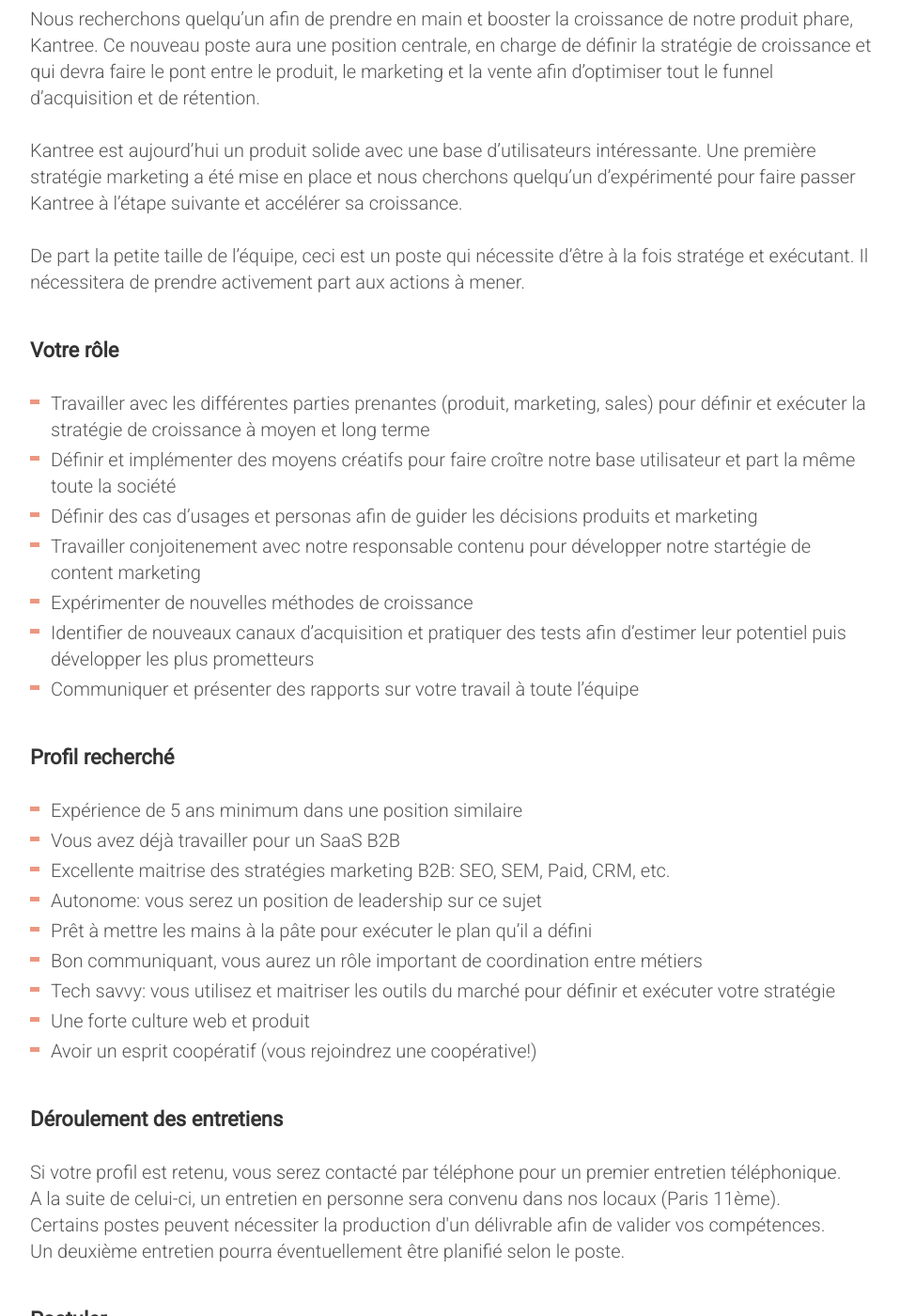
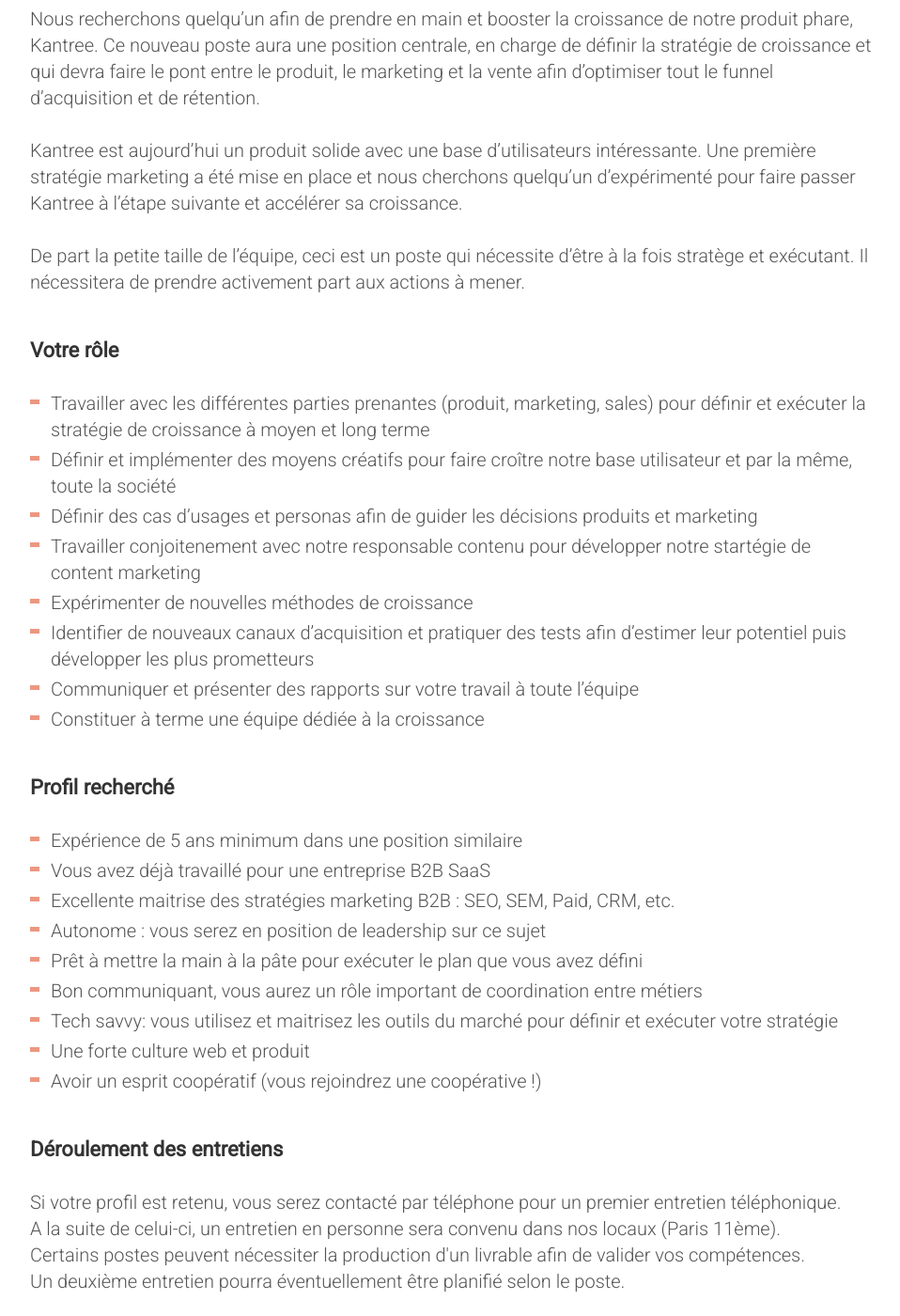
Before and after one commit to digicoop/digicoop.github.io, a Jekyll site: the page built from _jobs/head-of-growth.md, in a window 1280 px wide and 1400 px high, scrolled down 1346 px. Shown: the whole window at 94% size, without its empty margins (158-1116 px from the left). Built offline with Jekyll 4.4.1, drawn with Linux system fonts in a browser that asks for light colours; nearby versions of some CDN libraries; some of the changed text lies outside the part shown.

Commit message:
Fixed jobs [skip changelog]

```diff
--- a/_jobs/head-of-growth.md
+++ b/_jobs/head-of-growth.md
@@ -13,26 +13,27 @@
 
 Kantree est aujourd'hui un produit solide avec une base d'utilisateurs intéressante. Une première stratégie marketing a été mise en place et nous cherchons quelqu'un d'expérimenté pour faire passer Kantree à l'étape suivante et accélérer sa croissance.
 
-De part la petite taille de l'équipe, ceci est un poste qui nécessite d'être à la fois stratége et exécutant. Il nécessitera de prendre activement part aux actions à mener.
+De part la petite taille de l'équipe, ceci est un poste qui nécessite d'être à la fois stratège et exécutant. Il nécessitera de prendre activement part aux actions à mener.
 
 ## Votre rôle
 
 - Travailler avec les différentes parties prenantes (produit, marketing, sales) pour définir et exécuter la stratégie de croissance à moyen et long terme
-- Définir et implémenter des moyens créatifs pour faire croître notre base utilisateur et part la même toute la société
+- Définir et implémenter des moyens créatifs pour faire croître notre base utilisateur et par la même, toute la société
 - Définir des cas d'usages et personas afin de guider les décisions produits et marketing
 - Travailler conjoitenement avec notre responsable contenu pour développer notre startégie de content marketing
 - Expérimenter de nouvelles méthodes de croissance
 - Identifier de nouveaux canaux d'acquisition et pratiquer des tests afin d'estimer leur potentiel puis développer les plus prometteurs
 - Communiquer et présenter des rapports sur votre travail à toute l'équipe
+- Constituer à terme une équipe dédiée à la croissance
 
 ## Profil recherché
 
 - Expérience de 5 ans minimum dans une position similaire
-- Vous avez déjà travailler pour un SaaS B2B
-- Excellente maitrise des stratégies marketing B2B: SEO, SEM, Paid, CRM, etc.
-- Autonome: vous serez un position de leadership sur ce sujet
-- Prêt à mettre les mains à la pâte pour exécuter le plan qu'il a défini
+- Vous avez déjà travaillé pour une entreprise B2B SaaS
+- Excellente maitrise des stratégies marketing B2B : SEO, SEM, Paid, CRM, etc.
+- Autonome : vous serez en position de leadership sur ce sujet
+- Prêt à mettre la main à la pâte pour exécuter le plan que vous avez défini
 - Bon communiquant, vous aurez un rôle important de coordination entre métiers
-- Tech savvy: vous utilisez et maitriser les outils du marché pour définir et exécuter votre stratégie
+- Tech savvy: vous utilisez et maitrisez les outils du marché pour définir et exécuter votre stratégie
 - Une forte culture web et produit
-- Avoir un esprit coopératif (vous rejoindrez une coopérative!)
+- Avoir un esprit coopératif (vous rejoindrez une coopérative !)
--- a/_layouts/job.html
+++ b/_layouts/job.html
@@ -16,7 +16,7 @@
     <li><strong>Région</strong> : {{page.region}}
     {% if page.experience %}<li><strong>Expérience souhaitée</strong> : {{page.experience}}{% endif %}
     <li><strong>Durée hebdomadaire</strong> : Temps plein
-    <li><strong>Début du contrat</strong> : dès que vous êtes prêt!
+    <li><strong>Début du contrat</strong> : dès que vous êtes prêt !
     <li><strong>Télétravail</strong> : possible et encouragé
     <li><strong>Offre postée le</strong> : {{page.posted}}
 </ul>
@@ -24,10 +24,10 @@
 <h2>A propos de nous</h2>
 
 <p>
-Digicoop est une petite équipe soudée dont notre réalisation principale est <a href="https://kantree.io">Kantree</a> un outil de gestion de projet en ligne collaboratif, visuel et flexible.
+Digicoop est une petite équipe soudée dont la réalisation principale est <a href="https://kantree.io">Kantree</a> un outil de gestion de projet en ligne collaboratif, visuel et flexible.
 </p>
 <p>
-Nous avons un objectif clair et ambitieux: améliorer le quotidien des équipes dans les entreprises à travers le monde en leur donnant les meilleurs outils nécessaires à la collaboration et à la coordination de leur travail.
+Nous avons un objectif clair et ambitieux : améliorer le quotidien des équipes dans les entreprises à travers le monde en leur donnant les meilleurs outils nécessaires à la collaboration et à la coordination de leur travail.
 </p>
 <p>
 Kantree est actuellement utilisé par des centaines d’équipes dans le monde et notamment dans des grands groupes français.
@@ -50,7 +50,7 @@
 <p>
     Si votre profil est retenu, vous serez contacté par téléphone pour un premier entretien téléphonique.<br>
     A la suite de celui-ci, un entretien en personne sera convenu dans nos locaux (Paris 11ème).<br>
-    Certains postes peuvent nécessiter la production d'un délivrable afin de valider vos compétences.<br>
+    Certains postes peuvent nécessiter la production d'un livrable afin de valider vos compétences.<br>
     Un deuxième entretien pourra éventuellement être planifié selon le poste.
 </p>
 
```
Also changed, not shown: other parts of _layouts/job.html (+1 -1 lines).
